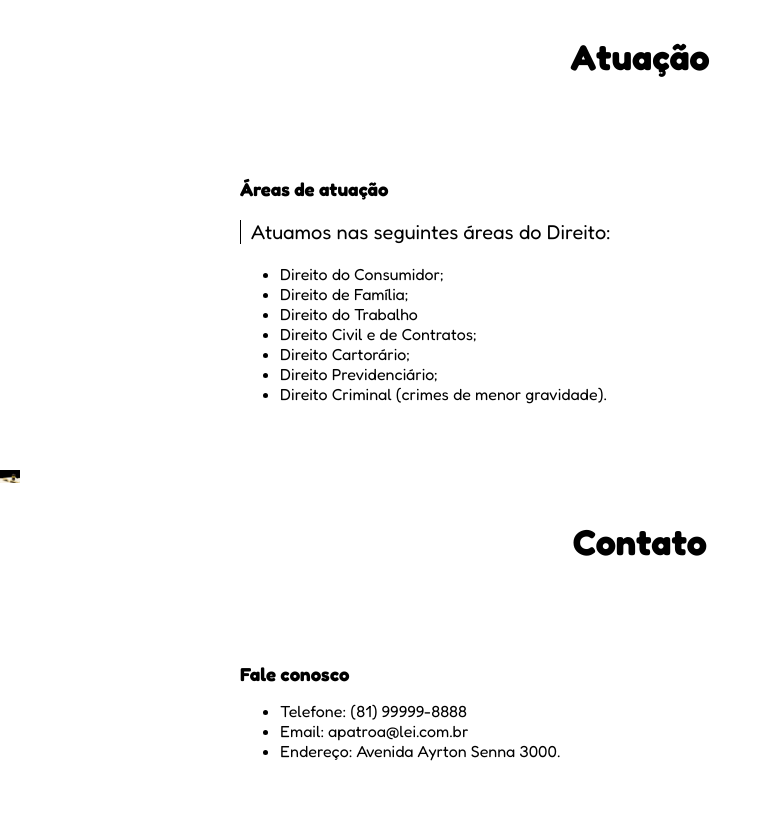
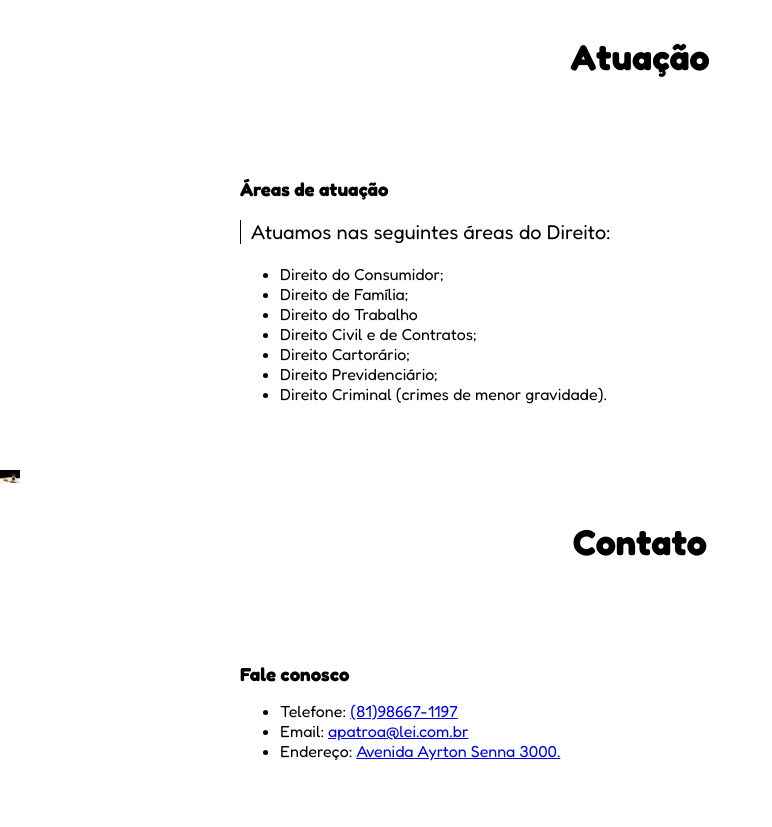
Before and after one commit to gabrielLapaOriginal/Site-with-background-image-examples, a plain HTML site: page index.html in a window 1280 px wide. Shown: the part 1040-1867 px from the top of the page, without its empty margins (0-772 px from the left). Drawn offline with Linux system fonts and the light colour scheme.

Commit message:
Update index.html

```diff
--- a/index.html
+++ b/index.html
@@ -55,9 +55,9 @@
     <div class="secao-largura-limitada secao-conteudo">
         <h3>Fale conosco</h3>
         <ul>
-            <li>Telefone: (81) 99999-8888</li>
-            <li>Email: apatroa@lei.com.br</li>
-            <li>Endereço: Avenida Ayrton Senna 3000.</li>
+            <li>Telefone: <a href="tel:+558199999-8888">(81)98667-1197</a></li>
+            <li>Email: <a href="mailto:"apatroa@lei.com.br">apatroa@lei.com.br</a></li>
+            <li>Endereço: <a href="https://goo.gl/maps/eaAVvK8wA2rVj8LN7">Avenida Ayrton Senna 3000.</a></li>
         </ul>
     </div>
 </body>
```
